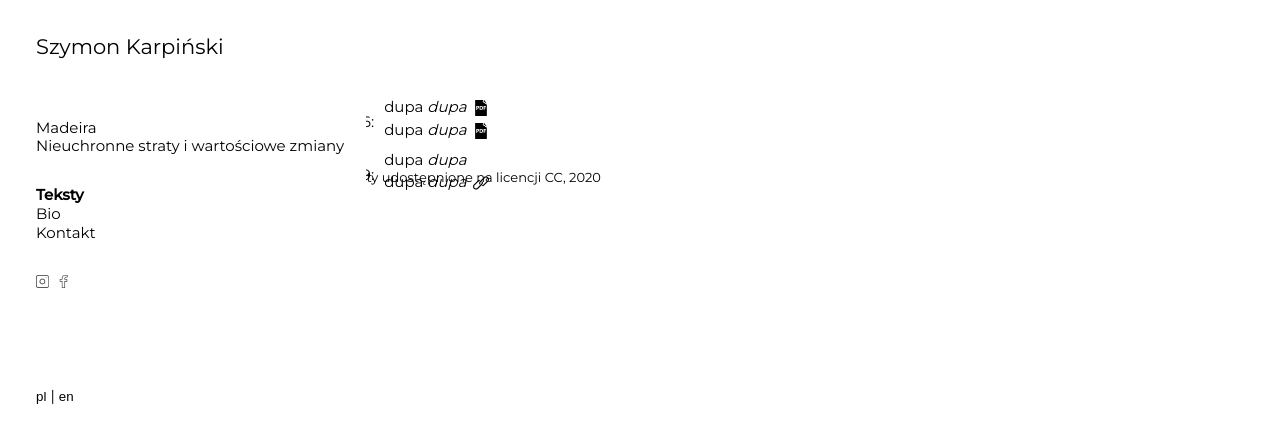
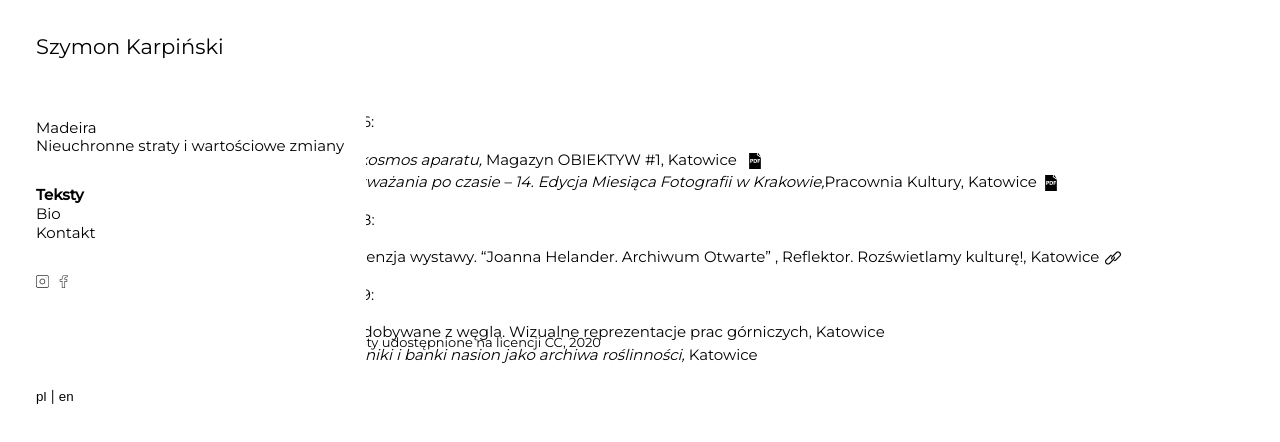
Before and after one commit to michalganszer/Szymon-Karpinski, a React (Create React App) app: page /teksty in a window 1280 px wide. Shown: the top 442 px of the page. Built offline with nearby package versions, Linux system fonts and the light colour scheme.

Commit message:
Update Teksty.js

```diff
--- a/src/views/Teksty/Teksty.js
+++ b/src/views/Teksty/Teksty.js
@@ -4,22 +4,37 @@ import TekstyWpis from '../../components/TekstWpis/TekstWpis'
 
 const Teksty = () =>(
     <div className={styles.wrapper}>
-    <section className={styles.yearWrapper}>
+    <section className={styles.container}>
         <p className={styles.year}>2016:</p>
-        <div>
-            <TekstyWpis link={""} pdf={"1"}>dupa <i>dupa</i></TekstyWpis>
-            <TekstyWpis link={""} pdf={"1"}>dupa <i>dupa</i></TekstyWpis>
+        <div className={styles.wpisWrapper}>
+            <TekstyWpis link={""} pdf={"1"}><i>W kosmos aparatu,</i> Magazyn OBIEKTYW #1, Katowice </TekstyWpis>
+            <TekstyWpis link={""} pdf={"1"}><i>Rozważania po czasie – 14. Edycja Miesiąca Fotografii w Krakowie,</i>Pracownia Kultury, Katowice</TekstyWpis>
         </div>
     </section>
 
-    <section className={styles.yearWrapper}>
-        <p className={styles.year}>2019:</p>
-        <div>
-            <TekstyWpis link={""} pdf={""}>dupa <i>dupa</i></TekstyWpis>
-            <TekstyWpis link={"1"} pdf={""}>dupa <i>dupa</i></TekstyWpis>
+    <section className={styles.container}>
+        <p className={styles.year}>2018:</p>
+        <div className={styles.wpisWrapper}>
+            <TekstyWpis link={"1"} pdf={""}>Recenzja wystawy. “Joanna Helander. Archiwum Otwarte” , Reflektor. Rozświetlamy kulturę!, Katowice</TekstyWpis>
         </div>
     </section>
+
+    <section className={styles.container}>
+        <p className={styles.year}>2019:</p>
+        <div className={styles.wpisWrapper}>
+            <TekstyWpis link={""} pdf={""}>Wydobywane z węgla. Wizualne reprezentacje prac górniczych, Katowice</TekstyWpis>
+            <TekstyWpis link={""} pdf={""}><i>Zielniki i banki nasion jako archiwa roślinności,</i> Katowice</TekstyWpis>
+        </div>
+    </section>
+
+
+
+
+<section className={styles.container}>
+    <span></span>
     <p className={styles.cc}>Teksty udostępnione na licencji CC, 2020</p>
+</section>
+
 </div>
 );
 
```
